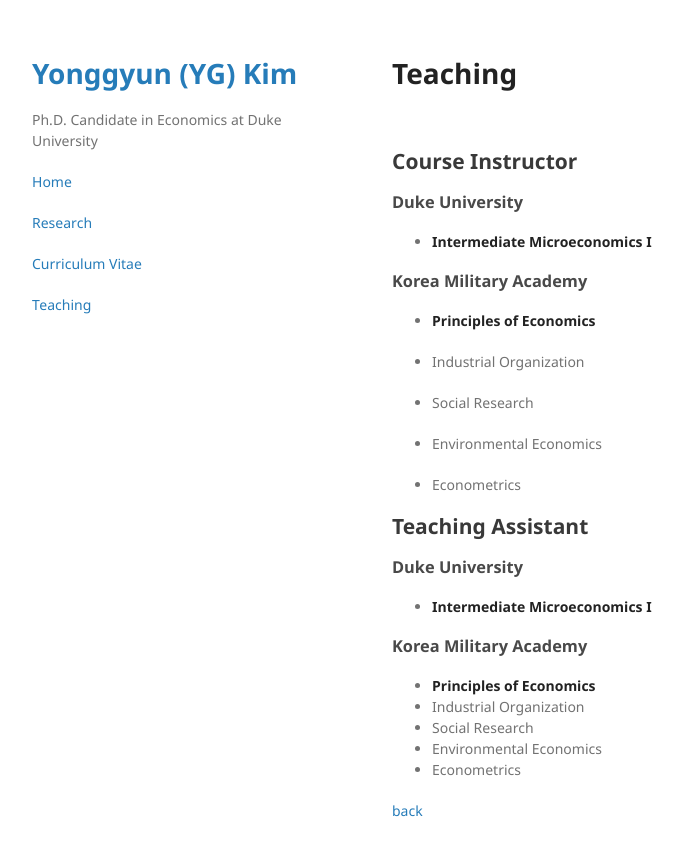
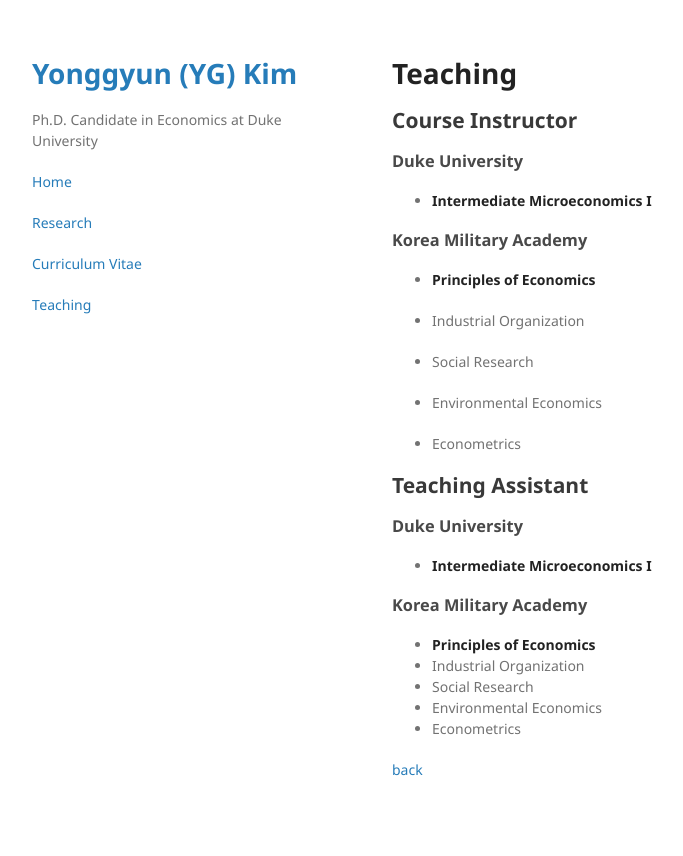
Before and after one commit to yonggyun-yg-kim/yonggyun-yg-kim.github.io, a Jekyll site: the page built from Teaching.md, in a window 1280 px wide. Shown: the top 856 px of the page, without its empty margins (178-861 px from the left). Built offline with Jekyll 4.4.1, drawn with Linux system fonts in a browser that asks for light colours; our own code applies the rules of GitHub Pages for plain Markdown files.

Commit message:
Update Teaching.md

```diff
--- a/Teaching.md
+++ b/Teaching.md
@@ -3,7 +3,7 @@ layout: default
 ---
 
 # Teaching
-<br>
+<p  style="margin-top: 1em"> </p>
 
 ## Course Instructor
 
```
